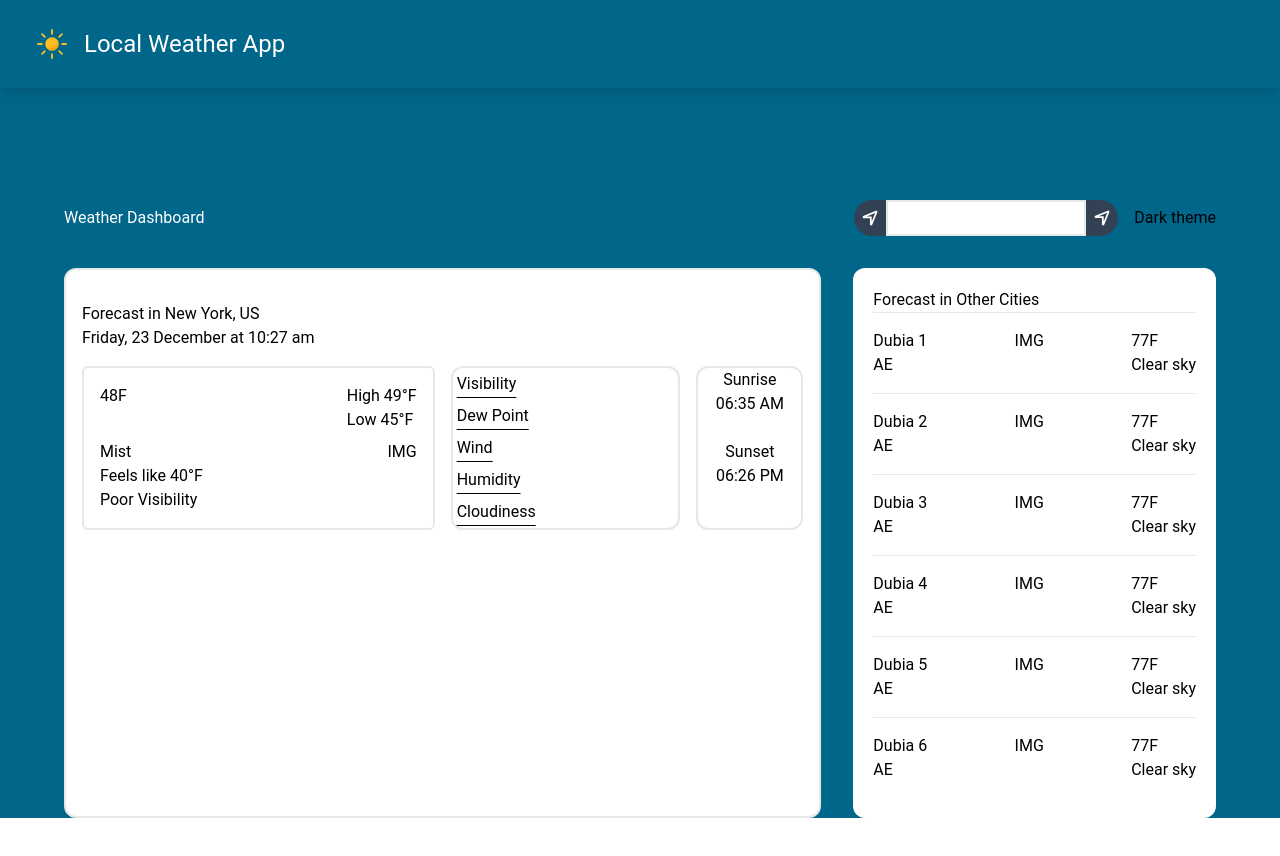
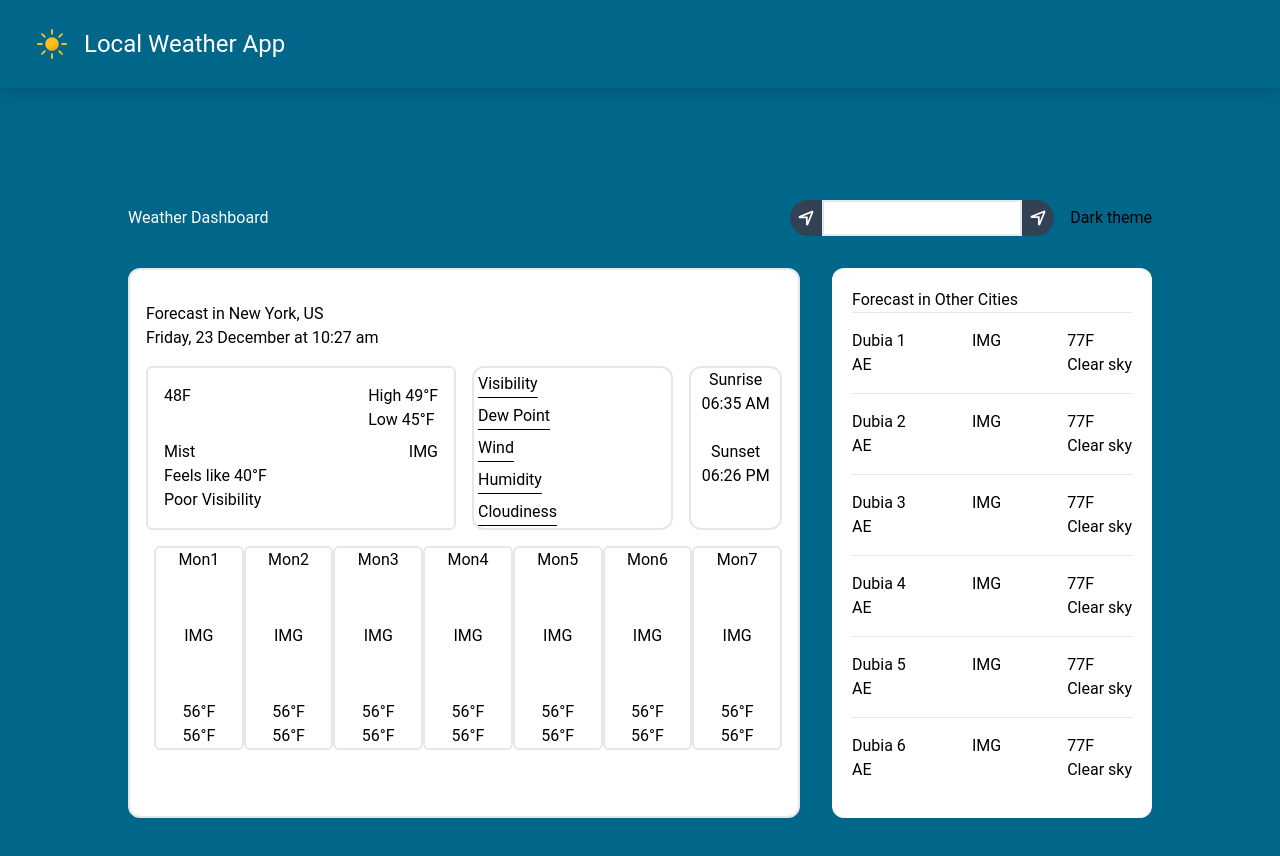
Before and after one commit to MadFury94/weather-app, a Vue app: page /weather/1/1 in a window 1280 px wide. Shown: the top 856 px of the page. Before the commit the page ends 818 px from the top, so only its background shows below. Built offline with nearby package versions, Linux system fonts and the light colour scheme.

Commit message:
Update AsyncCityUpdatedView.vue

```diff
--- a/src/components/AsyncCityUpdatedView.vue
+++ b/src/components/AsyncCityUpdatedView.vue
@@ -1,5 +1,5 @@
 <template>
-  <div class="px-4 pt-20 md:px-16">
+  <div class=" pt-20 pb-20 px-32">
     <div class="items-center justify-between gap-y-6 py-8 md:flex">
       <div class="text-white">Weather Dashboard</div>
       <div class="flex gap-x-4">
@@ -13,8 +13,9 @@
         <button>Dark theme</button>
       </div>
     </div>
-    <div class="grid gap-8 xl:grid-cols-3">
-      <div class="space-x-2 rounded-xl border-2 bg-white py-4 xl:col-span-2">
+    <section>
+      <div class="grid grid-cols-1 gap-8 lg:grid-cols-3">
+        <div class="space-x-2 rounded-xl border-2 bg-white py-4 lg:col-span-2">
           <div>
             <div class="p-4">
               <h2>Forecast in <span class="location">New York, US</span></h2>
@@ -22,11 +23,13 @@
               <p>Friday, 23 December at 10:27 am</p>
             </div>
 
-          <section class="grid gap-4 space-x-0 px-4 md:grid-cols-6">
+            <section
+              class="grid grid-cols-3 gap-4 space-x-0 px-4 lg:grid-cols-6"
+            >
               <!-- Description -->
 
               <!-- Weather descr -->
-            <div class="col-span-3 rounded-md border-2 p-4">
+              <div class="col-span-3 rounded-md border-2 p-4 lg:col-span-3">
                 <div class="flex h-full flex-col justify-between">
                   <div class="flex items-start justify-between">
                     <div class="temperature">48F</div>
@@ -47,8 +50,8 @@
               </div>
               <!-- visibility -->
 
-            <div class="col-span-2 mx-auto rounded-xl border-2 p-1">
-              <ul class="w-80 space-y-2 underline underline-offset-8">
+              <div class="mx-auto rounded-xl border-2 p-1 lg:col-span-2">
+                <ul class="space-y-2 underline underline-offset-8">
                   <li>Visibility</li>
                   <li>Dew Point</li>
                   <li>Wind</li>
@@ -56,6 +59,7 @@
                   <li>Cloudiness</li>
                 </ul>
               </div>
+
               <div class="rounded-xl border-2">
                 <div class="card-img-overlay text-center">
                   <i class="fa-solid fa-sun"></i>
@@ -69,7 +73,26 @@
               </div>
             </section>
           </div>
+          <section class="overflow-x-auto">
+            <div class="my-4 grid grid-flow-col place-items-center px-4">
+              <div
+                class="w-full w-[130px] rounded-md border-2"
+                v-for="(item, id) in 7"
+                :key="id"
+              >
+                <div class="flex h-[200px] flex-col justify-between">
+                  <div class="block text-center">Mon{{ item }}</div>
+                  <div class="block text-center">IMG</div>
+                  <div class="block text-center">
+                    <div>56°F</div>
+                    <div>56°F</div>
                   </div>
+                </div>
+              </div>
+            </div>
+          </section>
+        </div>
+
         <div class="rounded-xl bg-white p-5">
           <!-- other cities forecast -->
           <p>Forecast in Other Cities</p>
@@ -93,6 +116,7 @@
           </ol>
         </div>
       </div>
+    </section>
   </div>
 </template>
 
```
Lines whose indentation alone changed are shown as unchanged.
